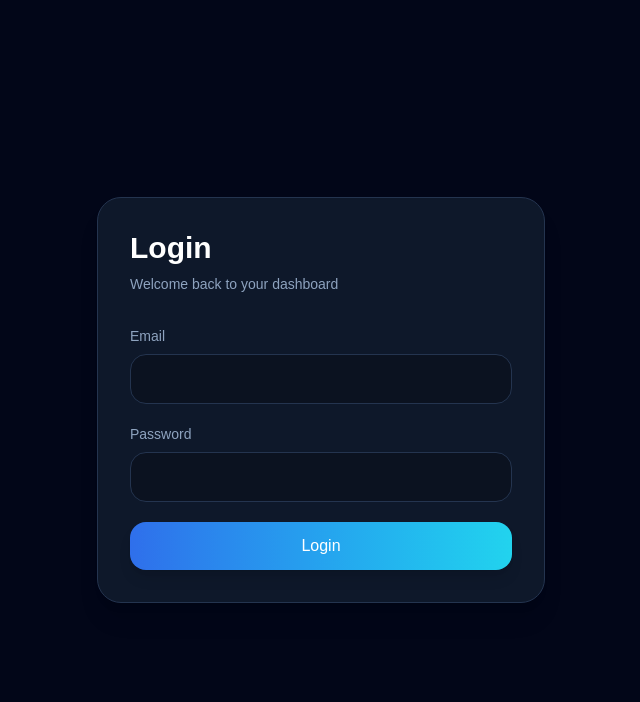
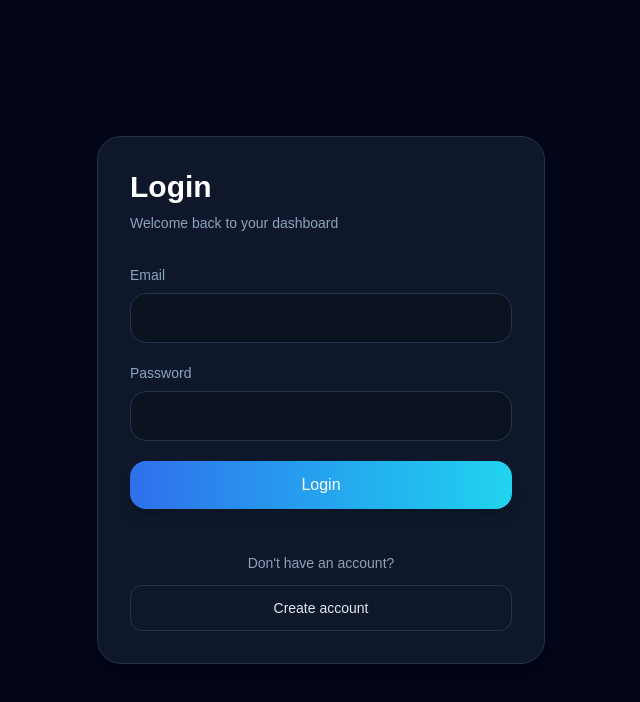
Before and after one commit to yeghiazaryanartyom03-coder/my-learning, a Next.js app: page /login in a window 1280 px wide. Shown: the top 702 px of the page, without its empty margins (319-959 px from the left). Built offline with nearby package versions, Linux system fonts and the light colour scheme.

Commit message:
make cursor pointer and register page link in login page

```diff
--- a/src/app/billing/page.tsx
+++ b/src/app/billing/page.tsx
@@ -58,7 +58,7 @@ export default function BillingPage() {
             </div>
 
             <div className="mt-8">
-              <button className="rounded-xl bg-blue-600 px-6 py-3 font-semibold hover:bg-blue-500">
+              <button className="cursor-pointer rounded-xl bg-blue-600 px-6 py-3 font-semibold hover:bg-blue-500">
                 Upgrade Plan
               </button>
             </div>
--- a/src/app/login/page.tsx
+++ b/src/app/login/page.tsx
@@ -4,6 +4,7 @@ import { useState } from "react";
 import axios from "axios";
 import { useRouter } from "next/navigation";
 import { toast } from "sonner";
+import Link from "next/link";
 
 export default function LoginPage() {
   const [password, setPassword] = useState("");
@@ -76,6 +77,18 @@ export default function LoginPage() {
           >
             {isLoading ? "Loading..." : "Login"}
           </button>
+          <div className="mt-6 text-center">
+            <p className="text-sm text-slate-400">
+              Don&apos;t have an account?
+            </p>
+
+            <Link
+              href="/register"
+              className="mt-3 inline-flex w-full items-center justify-center rounded-xl border border-slate-700 px-4 py-3 text-sm font-medium text-slate-200 transition hover:border-blue-500 hover:bg-slate-800 hover:text-white"
+            >
+              Create account
+            </Link>
+          </div>
         </form>
       </div>
     </main>
--- a/src/components/EditProjectForm.tsx
+++ b/src/components/EditProjectForm.tsx
@@ -104,7 +104,7 @@ export function EditProjectForm({
       <div className="flex gap-3">
         <button
           disabled={isLoading}
-          className="rounded-xl bg-[#2f6feb] px-4 py-2 text-sm font-medium text-white disabled:opacity-50"
+          className="rounded-xl bg-[#2f6feb] px-4 py-2 text-sm font-medium text-white disabled:opacity-50 cursor-pointer"
         >
           {isLoading ? "Saving..." : "Save"}
         </button>
@@ -112,7 +112,7 @@ export function EditProjectForm({
         <button
           type="button"
           onClick={onCancel}
-          className="rounded-xl border border-white/10 px-4 py-2 text-sm font-medium text-[#8ea3bf]"
+          className="rounded-xl border border-white/10 px-4 py-2 text-sm font-medium text-[#8ea3bf] cursor-pointer"
         >
           Cancel
         </button>
--- a/src/components/ProjectsSection.tsx
+++ b/src/components/ProjectsSection.tsx
@@ -142,7 +142,7 @@ export function ProjectsSection({ projects }: ProjectsSectionInterface) {
             key={status}
             type="button"
             onClick={() => setSelectedStatus(status)}
-            className={`rounded-xl px-4 py-2 text-sm font-medium transition ${
+            className={`rounded-xl px-4 py-2 text-sm font-medium transition cursor-pointer ${
               selectedStatus === status
                 ? "bg-[#22d3ee] text-[#020617]"
                 : "border border-white/10 text-[#8ea3bf] hover:bg-white/5"
@@ -228,14 +228,14 @@ export function ProjectsSection({ projects }: ProjectsSectionInterface) {
                 onClick={() => handleDeleting(project.id)}
                 type="button"
                 disabled={deletingId === project.id}
-                className="rounded-xl border border-red-500/30 px-4 py-2 text-sm font-medium text-red-400 transition hover:bg-red-500/10 disabled:cursor-not-allowed disabled:opacity-50 "
+                className="cursor-pointer rounded-xl border border-red-500/30 px-4 py-2 text-sm font-medium text-red-400 transition hover:bg-red-500/10 disabled:cursor-not-allowed disabled:opacity-50 "
               >
                 {deletingId === project.id ? "Deleting..." : "Delete"}
               </button>
               <button
                 type="button"
                 onClick={() => setEditingId(project.id)}
-                className="rounded-xl border border-white/10 px-4 py-2 text-sm font-medium text-[#8ea3bf] transition hover:bg-white/5"
+                className="cursor-pointer rounded-xl border border-white/10 px-4 py-2 text-sm font-medium text-[#8ea3bf] transition hover:bg-white/5"
               >
                 Edit
               </button>
```
